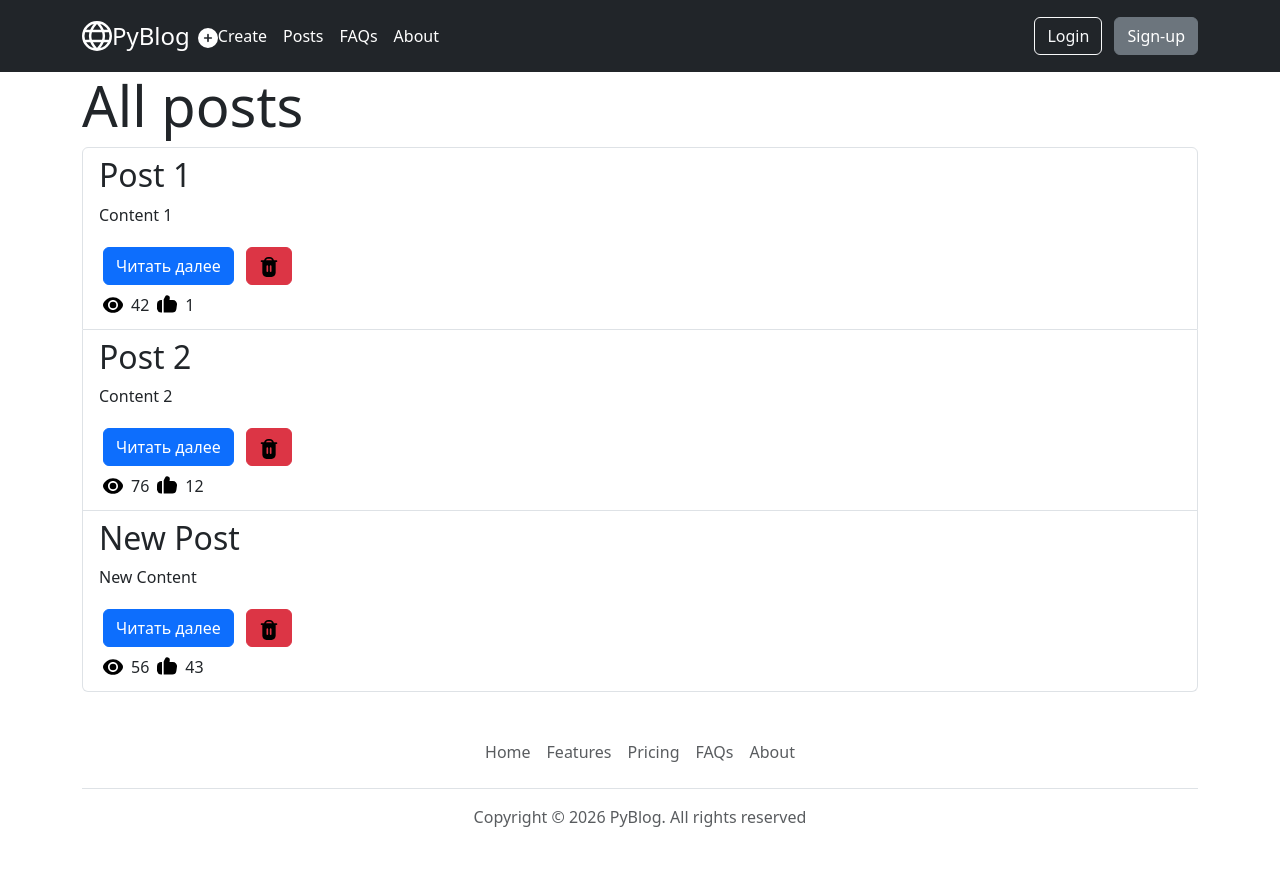
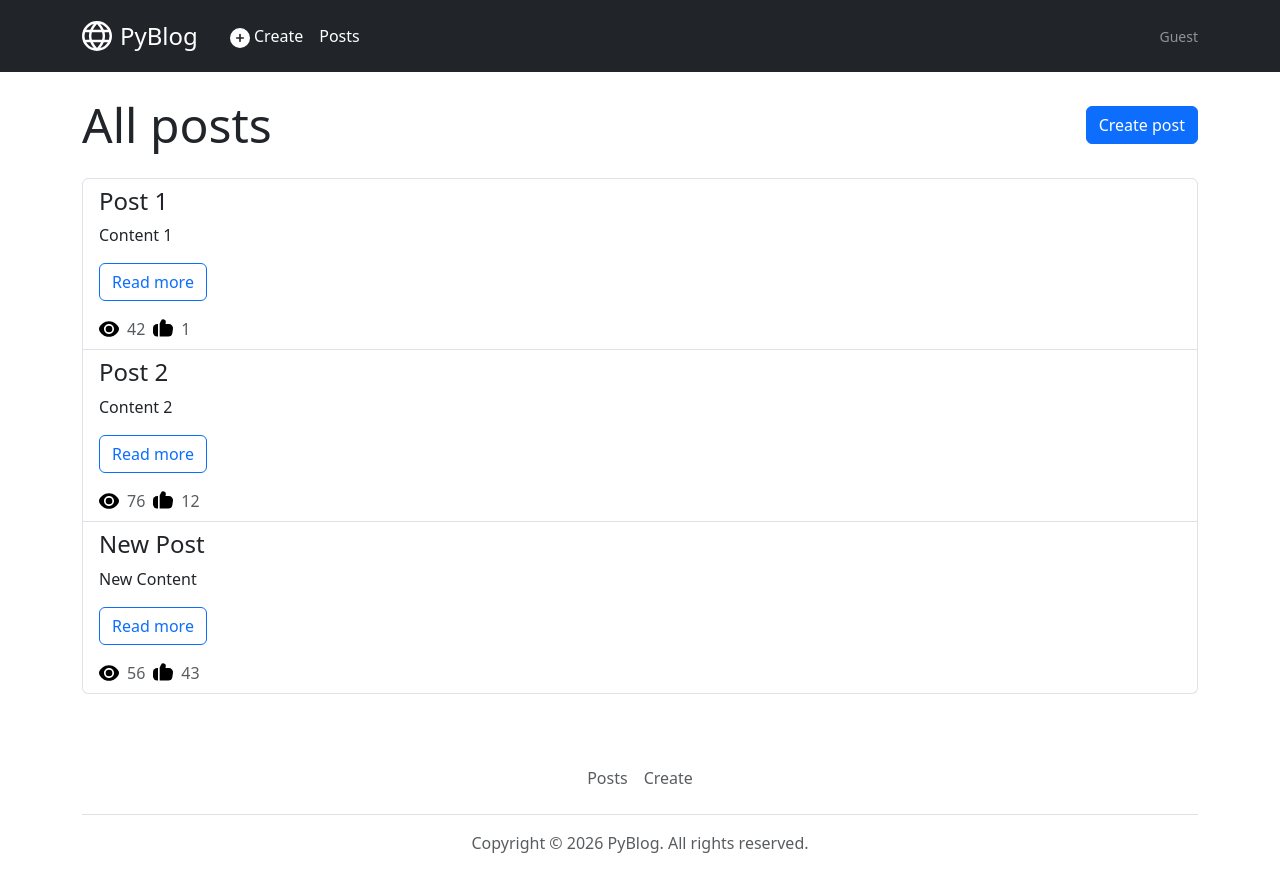
Before and after one commit to sounditbox/M3PyHunters, a Django app: page /blog/posts/ in a window 1280 px wide. Before the commit the page ends 827 px from the top, so only its background shows below. Run offline with Django 5.2, Linux system fonts and the light colour scheme.

Commit message:
feat: more beautiful templates

```diff
--- a/apps/blog/templates/post_list.html
+++ b/apps/blog/templates/post_list.html
@@ -1,36 +1,30 @@
 {% extends 'base.html' %}
 {% load static %}
+{% block title %}{{ title }} | {{ site_name }}{% endblock %}
 {% block content %}
 <div class="container">
-    <h1 class="display-4">{{ title }}</h1>
-    <ul style="list-style-type: none;" class="list-group">
+    <div class="d-flex flex-wrap align-items-center justify-content-between gap-2 mb-4">
+        <h1 class="display-5 mb-0">{{ title }}</h1>
+        <a class="btn btn-primary" href="{% url 'blog:post_create' %}">Create post</a>
+    </div>
+    <ul class="list-group list-unstyled">
         {% for post in posts %}
         <li class="list-group-item">
-
-            <h2>
-                {{ post.title }}
-            </h2>
-            <p>{{ post.content | truncatewords:50 }}</p>
-            <a class="btn btn-primary m-1" href="{% url 'blog:post_detail' post.id %}">
-                Читать далее
+            <h2 class="h4">{{ post.title }}</h2>
+            <p>{{ post.content|truncatewords:50 }}</p>
+            <a class="btn btn-outline-primary" href="{% url 'blog:post_detail' post.id %}">
+                Read more
             </a>
-
-            <button class="btn btn-danger m-1">
-                <img src="{% static 'trash.svg' %}" alt="Eye" width="20"
-                     height="20">
-            </button>
-            <div class="d-flex align-items-center">
-                <img class="m-1" src="{% static 'eye.svg' %}" alt="Eye" width="20"
-                     height="20">
-                <span class="m-1">{{ post.views|default:0 }}</span>
-                <img class="m-1" src="{% static 'thumbs-up.svg' %}" alt="Heart" width="20"
-                     height="20">
-                <span class="m-1">{{ post.likes|default:0 }}</span>
+            <div class="d-flex align-items-center gap-2 mt-3 text-body-secondary">
+                <img src="{% static 'eye.svg' %}" alt="" width="20" height="20">
+                <span>{{ post.views|default:0 }}</span>
+                <img src="{% static 'thumbs-up.svg' %}" alt="" width="20" height="20">
+                <span>{{ post.likes|default:0 }}</span>
             </div>
         </li>
         {% empty %}
         <li class="list-group-item">
-            <h2>No posts found</h2>
+            <p class="mb-0">No posts found.</p>
         </li>
         {% endfor %}
     </ul>
--- a/apps/blog/views.py
+++ b/apps/blog/views.py
@@ -39,7 +39,12 @@ pseudo_db = {
 class PostDetailView(View):
     def get(self, request, post_id):
         if post_id not in pseudo_db['posts']:
-            return render(request, '404.html', {'instance': f'Post {post_id}'})
+            return render(
+                request,
+                '404.html',
+                {'instance': f'Post {post_id}'},
+                status=404,
+            )
         post = pseudo_db['posts'][post_id]
 
         context = {
@@ -72,7 +77,12 @@ class PostDetailView(View):
 class CommentListView(View):
     def get(self, request, post_id):
         if post_id not in pseudo_db['posts']:
-            return render(request, '404.html', {'instance': f'Post {post_id}'})
+            return render(
+                request,
+                '404.html',
+                {'instance': f'Post {post_id}'},
+                status=404,
+            )
         comments = [c for c in pseudo_db['comments'].values() if
                     c['post_id'] == post_id]
         context = {
@@ -137,6 +147,7 @@ class PostListView(View):
 #         pseudo_db['posts'][new_post['id']] = new_post
 #         return redirect('blog:post_list')
 
+
 class PostCreateView(View):
     def get(self, request):
         return render(self.request, 'create_post.html')
--- a/templates/base.html
+++ b/templates/base.html
@@ -2,7 +2,8 @@
 <html lang="en">
 <head>
     <meta charset="UTF-8">
-    <title>{% block title %}{{ title }}{% endblock %}</title>
+    <meta name="viewport" content="width=device-width, initial-scale=1">
+    <title>{% block title %}{{ title|default:site_name }}{% endblock %}</title>
     <link href="https://cdn.jsdelivr.net/npm/bootstrap@5.3.8/dist/css/bootstrap.min.css"
           rel="stylesheet"
           integrity="sha384-sRIl4kxILFvY47J16cr9ZwB07vP4J8+LH7qKQnuqkuIAvNWLzeN8tE5YBujZqJLB"
@@ -10,18 +11,19 @@
     {% block head %}
     {% endblock %}
 </head>
-<body>
+<body class="d-flex flex-column min-vh-100">
 {% include 'includes/header.html' %}
-{% block content %}
-Default content (override me)
-{% endblock %}
+<main class="flex-fill py-4">
+    {% block content %}
+    {% endblock %}
+</main>
 
 {% include 'includes/footer.html' %}
 
-{% block js %}
-{% endblock %}
 <script src="https://cdn.jsdelivr.net/npm/bootstrap@5.3.8/dist/js/bootstrap.bundle.min.js"
         integrity="sha384-FKyoEForCGlyvwx9Hj09JcYn3nv7wiPVlz7YYwJrWVcXK/BmnVDxM+D2scQbITxI"
         crossorigin="anonymous"></script>
+{% block js %}
+{% endblock %}
 </body>
 </html>
--- a/templates/includes/footer.html
+++ b/templates/includes/footer.html
@@ -1,24 +1,17 @@
 {% load filters %}
 
+<footer class="mt-auto">
     <div class="container">
-    <footer class="py-3 my-4">
+        <div class="py-3 my-4">
             <ul class="nav justify-content-center border-bottom pb-3 mb-3">
-            <li class="nav-item"><a href="#"
-                                    class="nav-link px-2 text-body-secondary">Home</a>
+                <li class="nav-item"><a href="{% url 'blog:post_list' %}"
+                                        class="nav-link px-2 text-body-secondary">Posts</a>
                 </li>
-            <li class="nav-item"><a href="#"
-                                    class="nav-link px-2 text-body-secondary">Features</a>
-            </li>
-            <li class="nav-item"><a href="#"
-                                    class="nav-link px-2 text-body-secondary">Pricing</a>
-            </li>
-            <li class="nav-item"><a href="#"
-                                    class="nav-link px-2 text-body-secondary">FAQs</a>
-            </li>
-            <li class="nav-item"><a href="#"
-                                    class="nav-link px-2 text-body-secondary">About</a>
+                <li class="nav-item"><a href="{% url 'blog:post_create' %}"
+                                        class="nav-link px-2 text-body-secondary">Create</a>
                 </li>
             </ul>
-        <p class="text-center text-body-secondary"> Copyright © {% current_time '%Y' %} {{ site_name }}. All rights reserved</p>
+            <p class="text-center text-body-secondary mb-0">Copyright © {% current_time '%Y' %} {{ site_name }}. All rights reserved.</p>
+        </div>
+    </div>
 </footer>
-</div>
--- a/templates/includes/header.html
+++ b/templates/includes/header.html
@@ -1,42 +1,34 @@
 {% load static %}
 <header class="p-3 text-bg-dark">
     <div class="container">
-        <div class="d-flex flex-wrap align-items-center justify-content-center justify-content-lg-start">
-            <div>
-                <img src="{% static 'globe.svg' %}" alt="Globe" width="30"
-                     height="30">
-            </div>
-            <div class="fs-4 ">{{ site_name }}</div>
+        <nav class="d-flex flex-wrap align-items-center justify-content-center justify-content-lg-start"
+             aria-label="Main navigation">
+            <a href="{% url 'blog:post_list' %}"
+               class="d-flex align-items-center gap-2 mb-2 mb-lg-0 me-lg-4 text-white text-decoration-none">
+                <img src="{% static 'globe.svg' %}" alt="" width="30" height="30">
+                <span class="fs-4">{{ site_name }}</span>
+            </a>
             <ul class="nav col-12 col-lg-auto me-lg-auto mb-2 justify-content-center mb-md-0">
-                <li><a href="{% url 'blog:post_create' %}"
-                       class="nav-link px-2 text-white"><img src="{% static 'add.svg' %}" alt="Add" width="20"
-                     height="20">Create</a>
+                <li>
+                    <a href="{% url 'blog:post_create' %}"
+                       class="nav-link px-2 text-white">
+                        <img src="{% static 'add.svg' %}" alt="" width="20" height="20">
+                        Create
+                    </a>
                 </li>
-
-                <li><a href="{% url 'blog:post_list' %}"
+                <li>
+                    <a href="{% url 'blog:post_list' %}"
                        class="nav-link px-2 text-white">Posts</a>
                 </li>
-                <li><a href="#" class="nav-link px-2 text-white">FAQs</a></li>
-                <li><a href="#" class="nav-link px-2 text-white">About</a></li>
             </ul>
             {% if user.is_authenticated %}
-                <a class="btn btn-secondary" href="#">
-                    <img src="{% static 'user.svg' %}" alt="User" width="20"
-                     height="20">{{ user.username }}
-                </a>
-                <a href="#" class="btn btn-secondary m-1">
-                    Logout
-                </a>
+                <span class="btn btn-secondary disabled" aria-disabled="true">
+                    <img src="{% static 'user.svg' %}" alt="" width="20" height="20">
+                    {{ user.username }}
+                </span>
             {% else %}
-                <div class="text-end">
-                    <button type="button" class="btn btn-outline-light me-2">
-                        Login
-                    </button>
-                    <button type="button" class="btn btn-secondary">
-                        Sign-up
-                    </button>
-                </div>
+                <span class="text-white-50 small">Guest</span>
             {% endif %}
-        </div>
+        </nav>
     </div>
 </header>
```
Also changed, not shown: apps/blog/templates/404.html (+11 -10 lines), apps/blog/templates/comment_list.html (+14 -16 lines), apps/blog/templates/create_post.html (+12 -8 lines), apps/blog/templates/post_detail.html (+8 -15 lines). Lines whose indentation alone changed are shown as unchanged.
